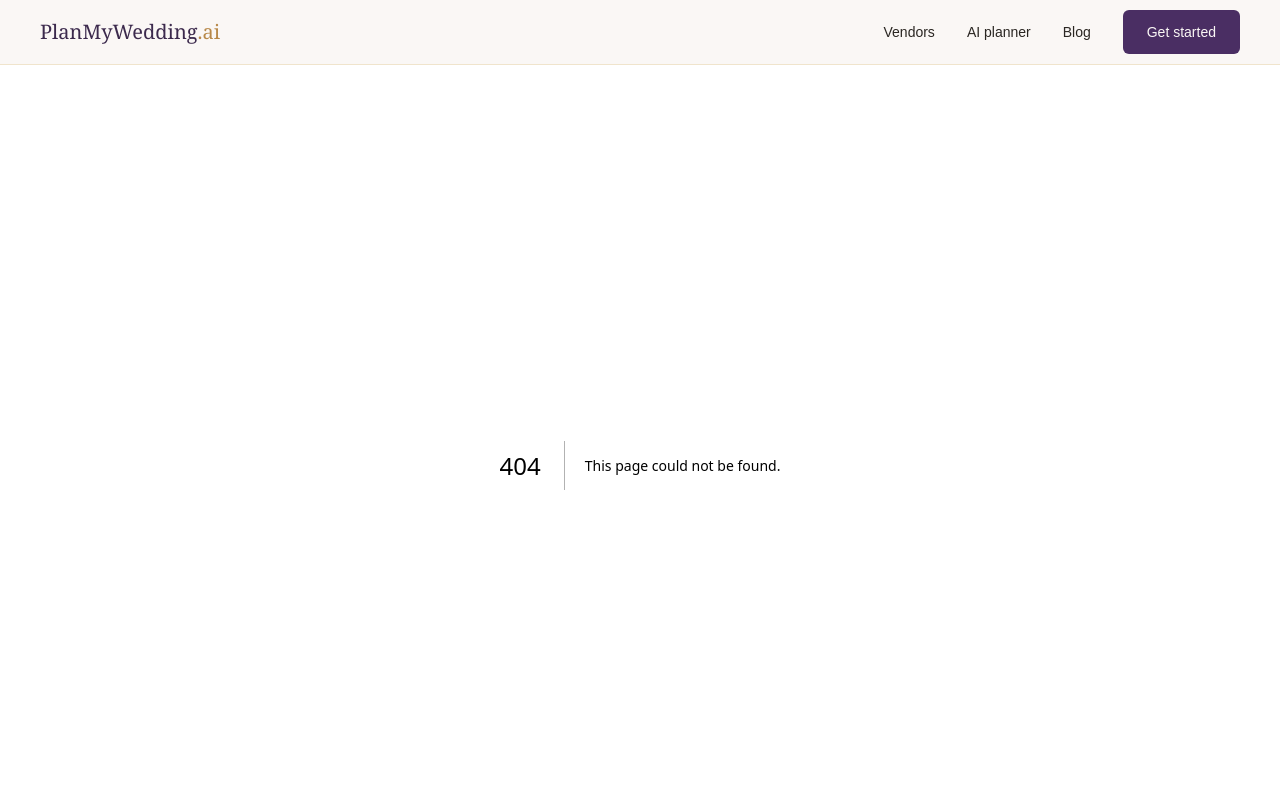
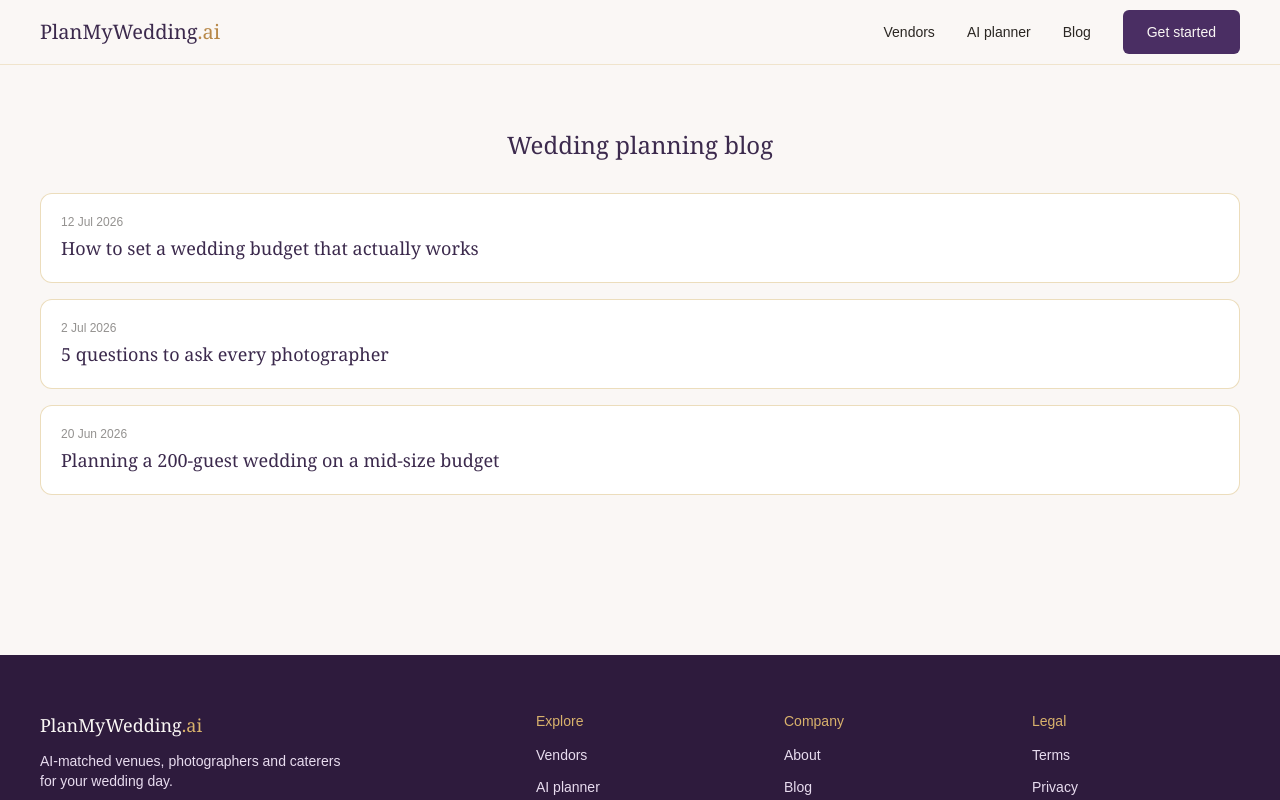
Before and after one commit to mndbobby61-blip/planmywedding-client, a Next.js app: page /blog in a window 1280 px wide. Before the commit this address had no page. Shown: the top 800 px of the page. Built offline with nearby package versions, Linux system fonts and the light colour scheme.

Commit message:
feat: add blog listing page

```diff
--- /dev/null
+++ b/src/app/blog/page.tsx
@@ -0,0 +1,21 @@
+const POSTS = [
+  { title: "How to set a wedding budget that actually works", date: "12 Jul 2026" },
+  { title: "5 questions to ask every photographer", date: "2 Jul 2026" },
+  { title: "Planning a 200-guest wedding on a mid-size budget", date: "20 Jun 2026" },
+];
+
+export default function BlogPage() {
+  return (
+    <section className="container-page py-16 max-w-2xl mx-auto">
+      <h1 className="font-display text-2xl text-plum-700 mb-8 text-center">Wedding planning blog</h1>
+      <div className="space-y-4">
+        {POSTS.map((post) => (
+          <article key={post.title} className="bg-white rounded-xl border border-gold-200/60 p-5">
+            <p className="font-body text-xs text-charcoal/50 mb-1">{post.date}</p>
+            <h2 className="font-display text-lg text-plum-700">{post.title}</h2>
+          </article>
+        ))}
+      </div>
+    </section>
+  );
+}
```
